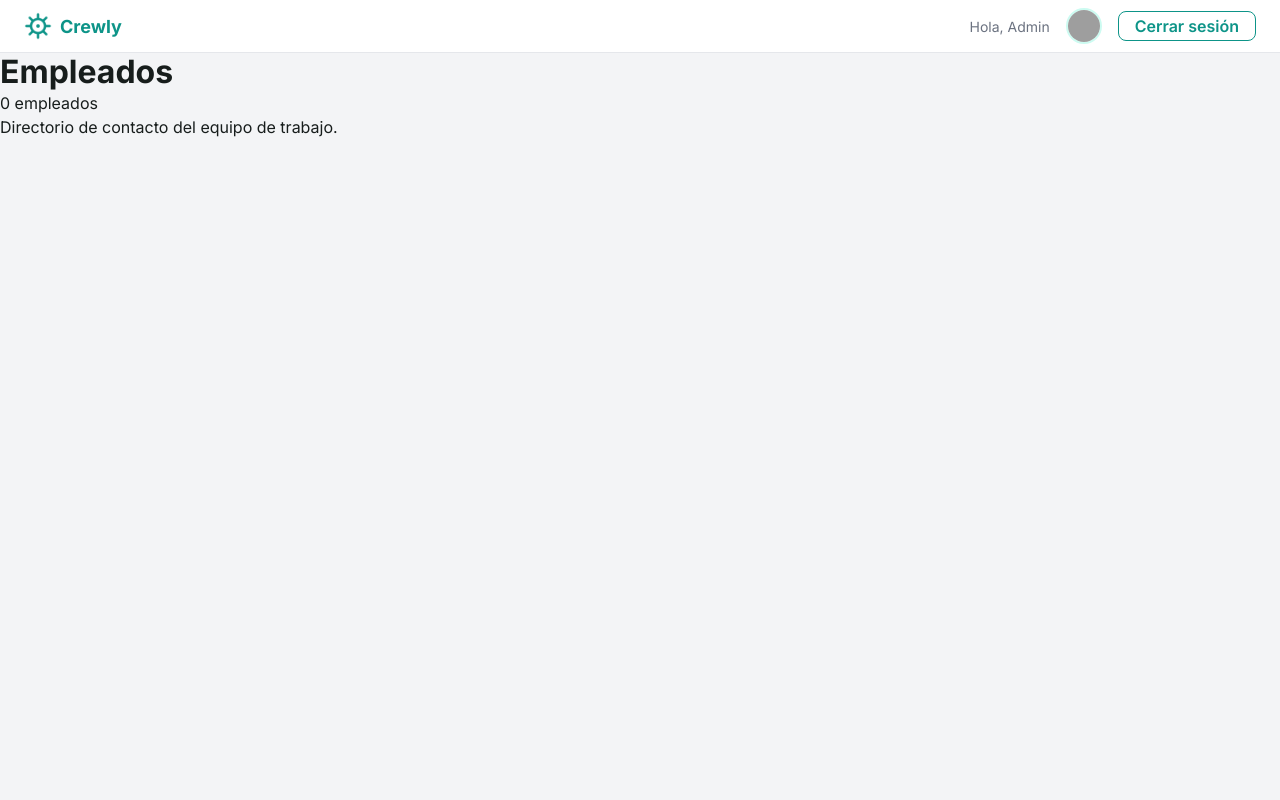
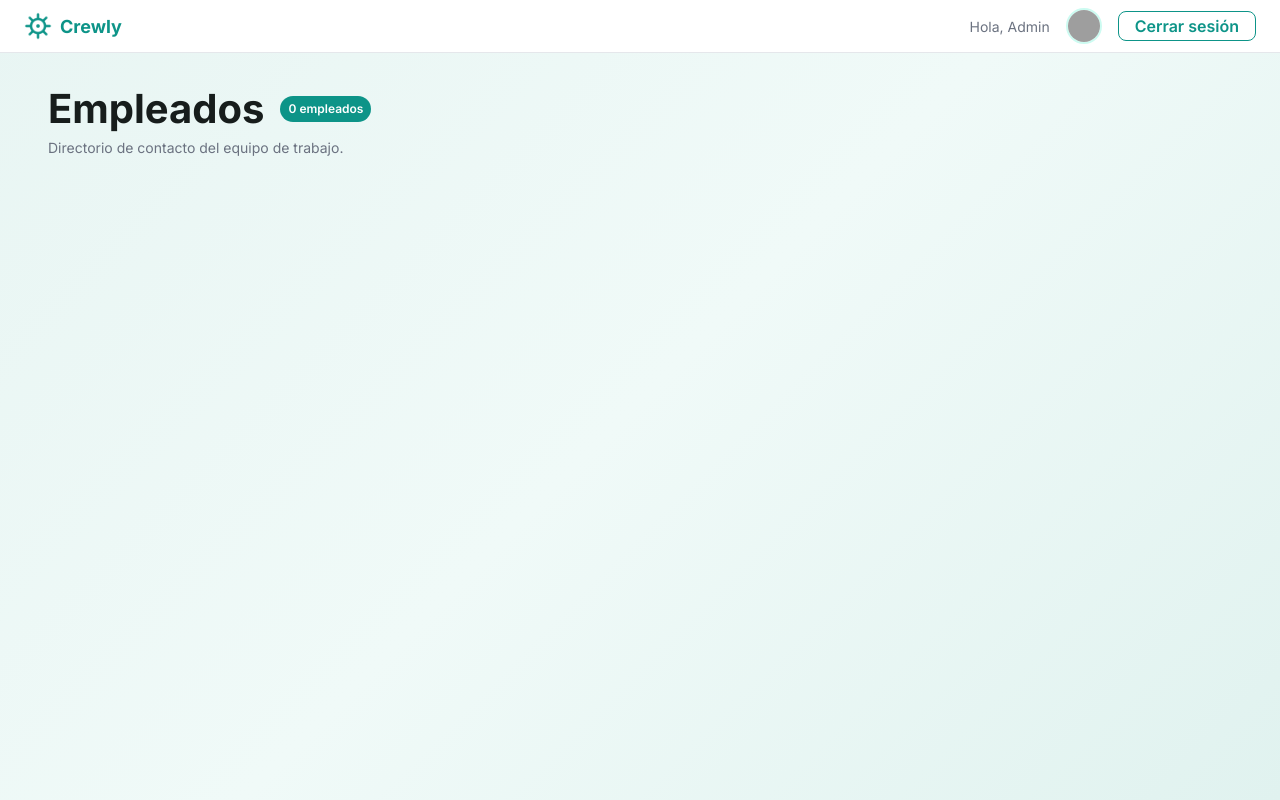
Before and after one commit to Jennydev-25/employee-dashboard, a website: page src/pages/dashboard.html in a window 1280 px wide. Drawn offline with nearby package versions, Linux system fonts and the light colour scheme; grey boxes are pictures that could not be loaded.

Commit message:
style: add dashboard page layout styles

```diff
--- a/src/styles/main.css
+++ b/src/styles/main.css
@@ -7,3 +7,4 @@
 @import './components/form.css';
 @import './components/button.css';
 @import './layout/header.css';
+@import './pages/dashboard.css';
--- /dev/null
+++ b/src/styles/pages/dashboard.css
@@ -0,0 +1,68 @@
+/* Dashboard - mobile first */
+
+body.page-dashboard {
+    background: linear-gradient(135deg, #e8f5f3 0%, #f0faf8 50%, #e0f2ef 100%);
+    min-height: 100vh;
+}
+
+.dashboard-main {
+    padding: var(--sp-xl) var(--sp-md);
+
+    @media (min-width: 768px) {
+        padding: var(--sp-xl) var(--sp-2xl);
+    }
+}
+
+.employees {
+    max-width: 1200px;
+    margin: 0 auto;
+
+    & .employees__header {
+        margin-bottom: var(--sp-lg);
+    }
+
+    & .employees__title-group {
+        display: flex;
+        align-items: center;
+        gap: var(--sp-md);
+        margin-bottom: var(--sp-xs);
+    }
+
+    & .employees__title {
+        font-size: var(--fs-2xl);
+        font-weight: var(--fw-bold);
+        color: var(--color-text);
+
+        @media (min-width: 768px) {
+            font-size: 2.5rem;
+        }
+    }
+
+    & .employees__counter {
+        background: var(--color-primary);
+        color: var(--color-text-on-primary);
+        font-size: var(--fs-xs);
+        font-weight: var(--fw-semibold);
+        padding: var(--sp-xs) var(--sp-sm);
+        border-radius: var(--radius-full);
+    }
+
+    & .employees__subtitle {
+        font-size: var(--fs-sm);
+        color: var(--color-text-muted);
+    }
+
+    & .employees__grid {
+        display: grid;
+        grid-template-columns: 1fr;
+        gap: var(--sp-md);
+
+        @media (min-width: 640px) {
+            grid-template-columns: repeat(2, 1fr);
+        }
+
+        @media (min-width: 1024px) {
+            grid-template-columns: repeat(3, 1fr);
+        }
+    }
+}
```
